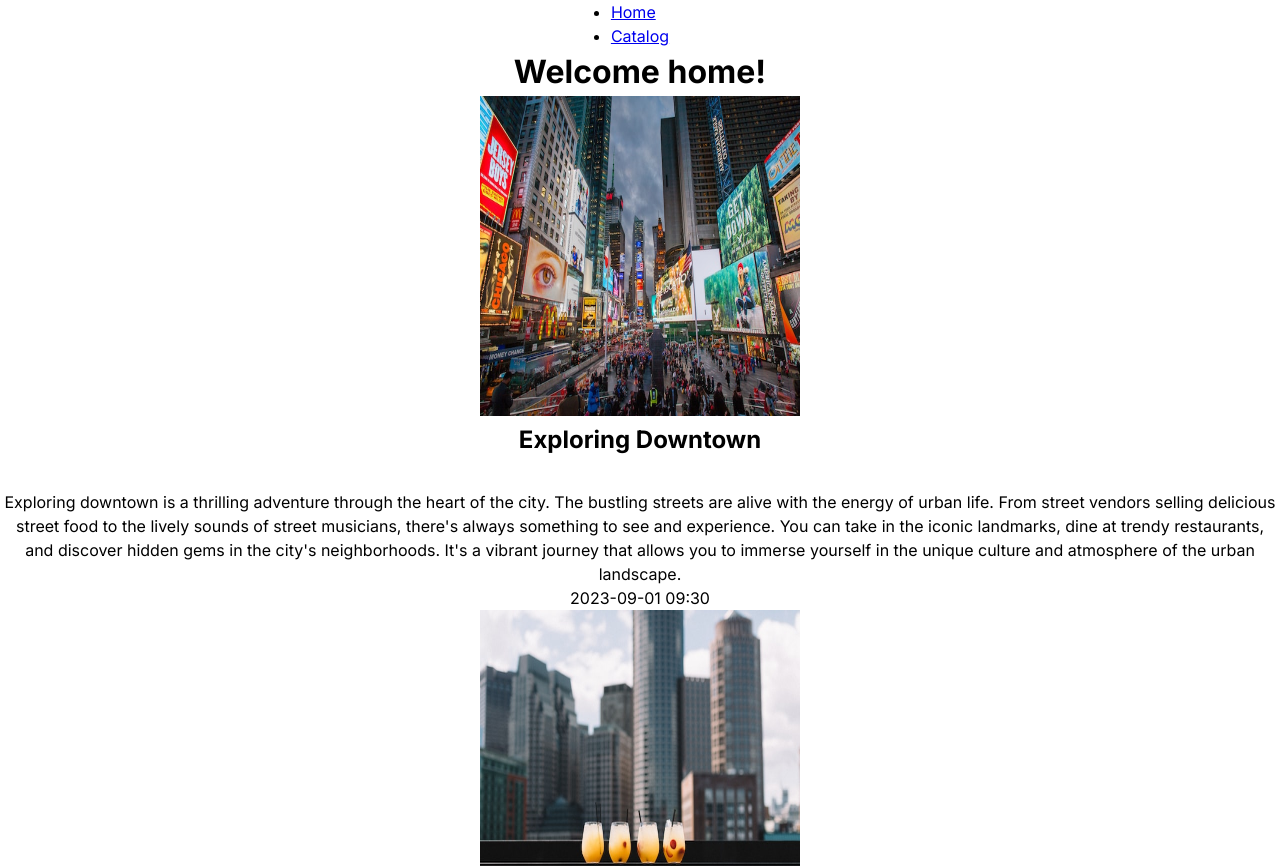
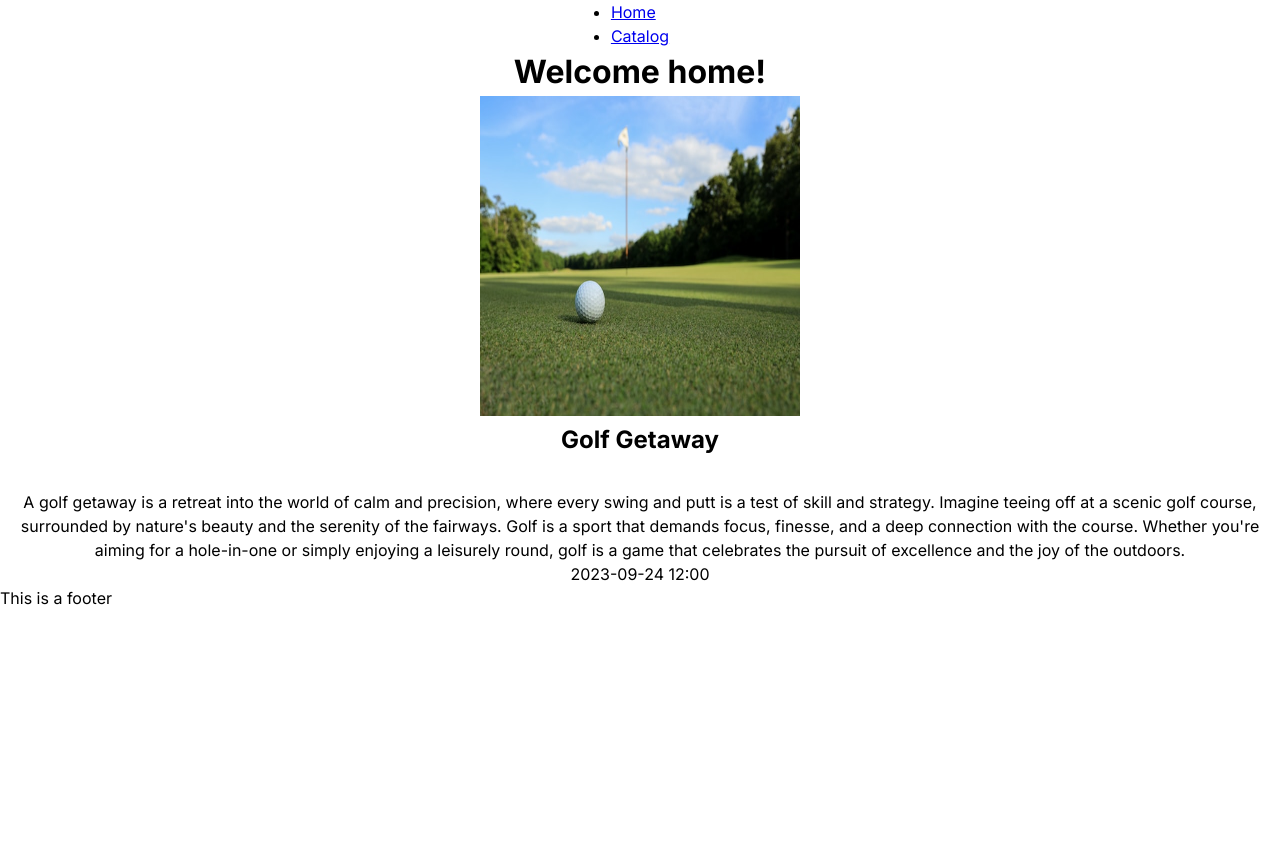
Before and after one commit to SKodehode/blog, a React (Vite) app: page / in a window 1280 px wide. Shown: the top 866 px of the page. After the commit the page ends 800 px from the top, so only its background shows below. Built offline with nearby package versions, Linux system fonts and the light colour scheme.

Commit message:
Changed BlogPostList to BlogPostLatest. The purpose of the component has changed from showing all the posts in a list to only displaying the latest post on the homepage.

```diff
--- a/src/components/BlogPostCard.jsx
+++ b/src/components/BlogPostCard.jsx
@@ -1,6 +1,5 @@
 import "../styles/BlogPostCard.css"
 import { Link } from "react-router-dom";
-import { data } from "../data/data";
 
 /**
  * BlogPostCard.jsx is a general component that we use to display the contents from our object arrays in a card format.
--- /dev/null
+++ b/src/components/BlogPostLatest.jsx
@@ -0,0 +1,23 @@
+import "../styles/BlogPostLatest.css"
+
+/**
+ * BlogPostLatest is a component  used to display the latesrt post from our data array.
+ * This component is then displayed on the home page.
+ */
+
+function BlogPostLatest({ posts }) {
+  const post = posts[posts.length - 1];
+
+  if (!post) {
+     return null;
+  }
+  return (
+        <div className="post-card" key={post.id}>
+          <img className="post-image" src={post.image} alt={post.title} />
+          <h2 className="post-title">{post.title}</h2>
+          <p className="post-content">{post.content}</p>
+          <p className="post-timestamp">{post.timestamp}</p>
+        </div>
+      )}
+
+export default BlogPostLatest;
--- a/src/components/BlogPostList.jsx
+++ /dev/null
@@ -1,24 +0,0 @@
-import "../styles/BlogPostList.css"
-
-/**
- * BlogPostList is a general component that is used to display posts from our data array in a list format.
- * It is used to display all the posts in a object array in a list format, at the moment this component is used on the homepage.
- * This component uses the content property from the object array to display each post's full text.
- */
-
-function BlogPostList({ posts }) {
-  return (
-    <div>
-      {posts.map((post) => (
-        <div className="post-card" key={post.id}>
-          <img className="post-image" src={post.image} alt={post.title} />
-          <h2 className="post-title">{post.title}</h2>
-          <p className="post-content">{post.content}</p>
-          <p className="post-timestamp">{post.timestamp}</p>
-        </div>
-      ))}
-    </div>
-  );
-}
-
-export default BlogPostList;
--- a/src/pages/Home.jsx
+++ b/src/pages/Home.jsx
@@ -1,13 +1,13 @@
 import "../styles/Home.css"
 import LayoutBase from "../components/layout/LayoutBase";
-import BlogPostList from "../components/BlogPostList";
+import BlogPostLatest from "../components/BlogPostLatest";
 import { data } from "../data/data";
 
 function Home() {
     return(
         <LayoutBase>
             <h1>Welcome home!</h1>
-            <BlogPostList posts={data}/>
+            <BlogPostLatest posts={data}/>
         </LayoutBase>
     );
 }
--- a/src/pages/Post.jsx
+++ b/src/pages/Post.jsx
@@ -1,16 +1,23 @@
 import LayoutBase from "../components/layout/LayoutBase";
 import { useParams } from "react-router-dom";
 import { data } from "../data/data";
-import ErrorPage from "./Error";
 
 function Post() {
-    const { id } = useParams()
-    const post = data.find((post) => post.id === parseInt(id));
+  const { id } = useParams();
+  const postId = parseInt(id);
+  const post = data.find((item) => item.id === postId);
 
   if (!post) {
-      return <ErrorPage />
+    return (
+      <LayoutBase>
+        <div className="error-message">
+          <p>Sorry, the requested post does not exist.</p>
+        </div>
+      </LayoutBase>
+    );
   }
-    return(
+
+  return (
     <LayoutBase>
       <div className="post-card" key={post.id}>
         <img className="post-image" src={post.image} alt={post.title} />
@@ -19,7 +26,7 @@ function Post() {
         <p className="post-timestamp">{post.timestamp}</p>
       </div>
     </LayoutBase>
-    )
+  );
 }
 
 export default Post;
```
Also changed, not shown: src/main.jsx (+0 -19 lines), src/data/data.jsx (renamed from src/data/data.js), src/styles/BlogPostLatest.css (added), src/styles/BlogPostList.css (deleted). Lines whose indentation alone changed are shown as unchanged.
